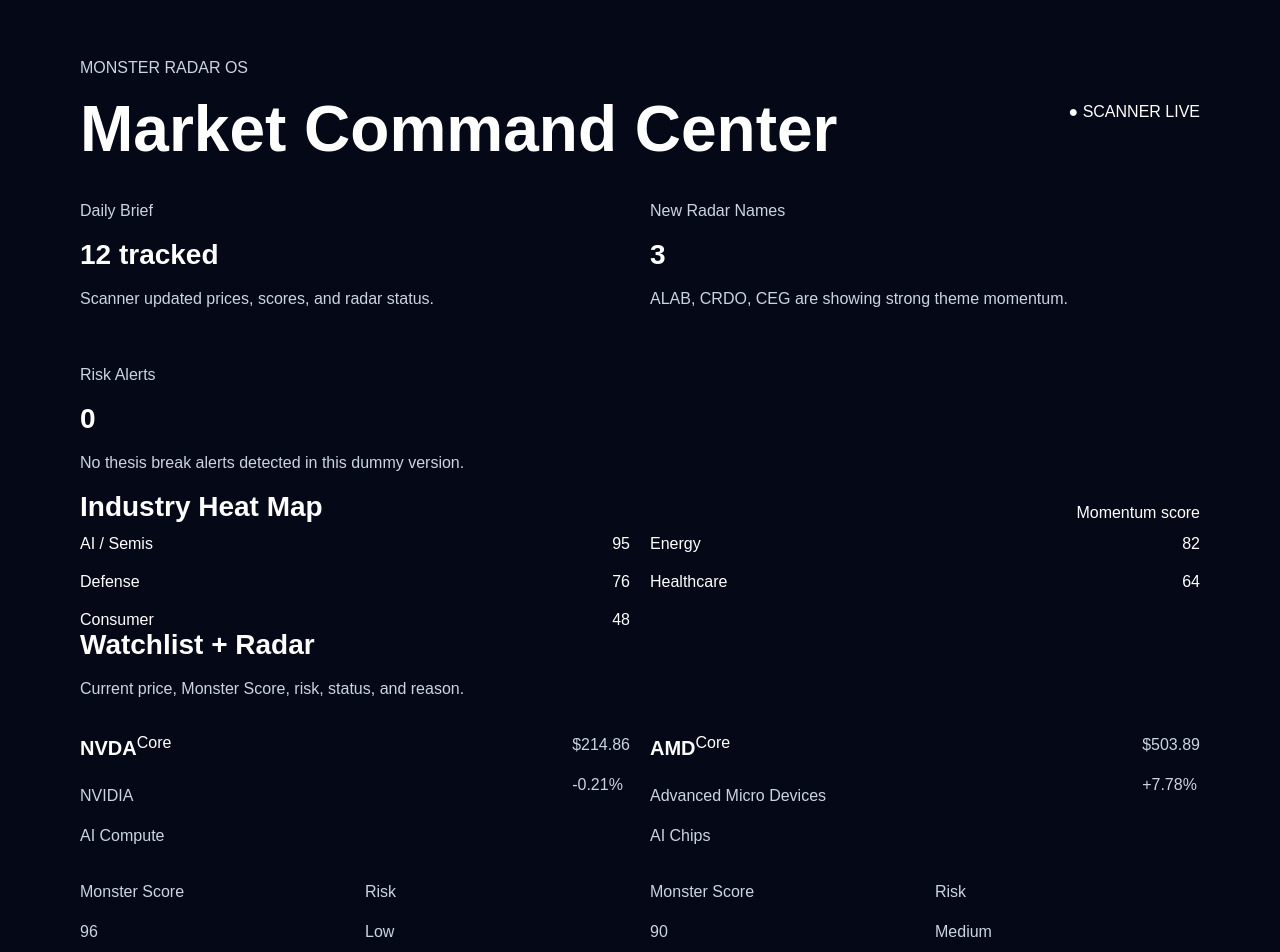
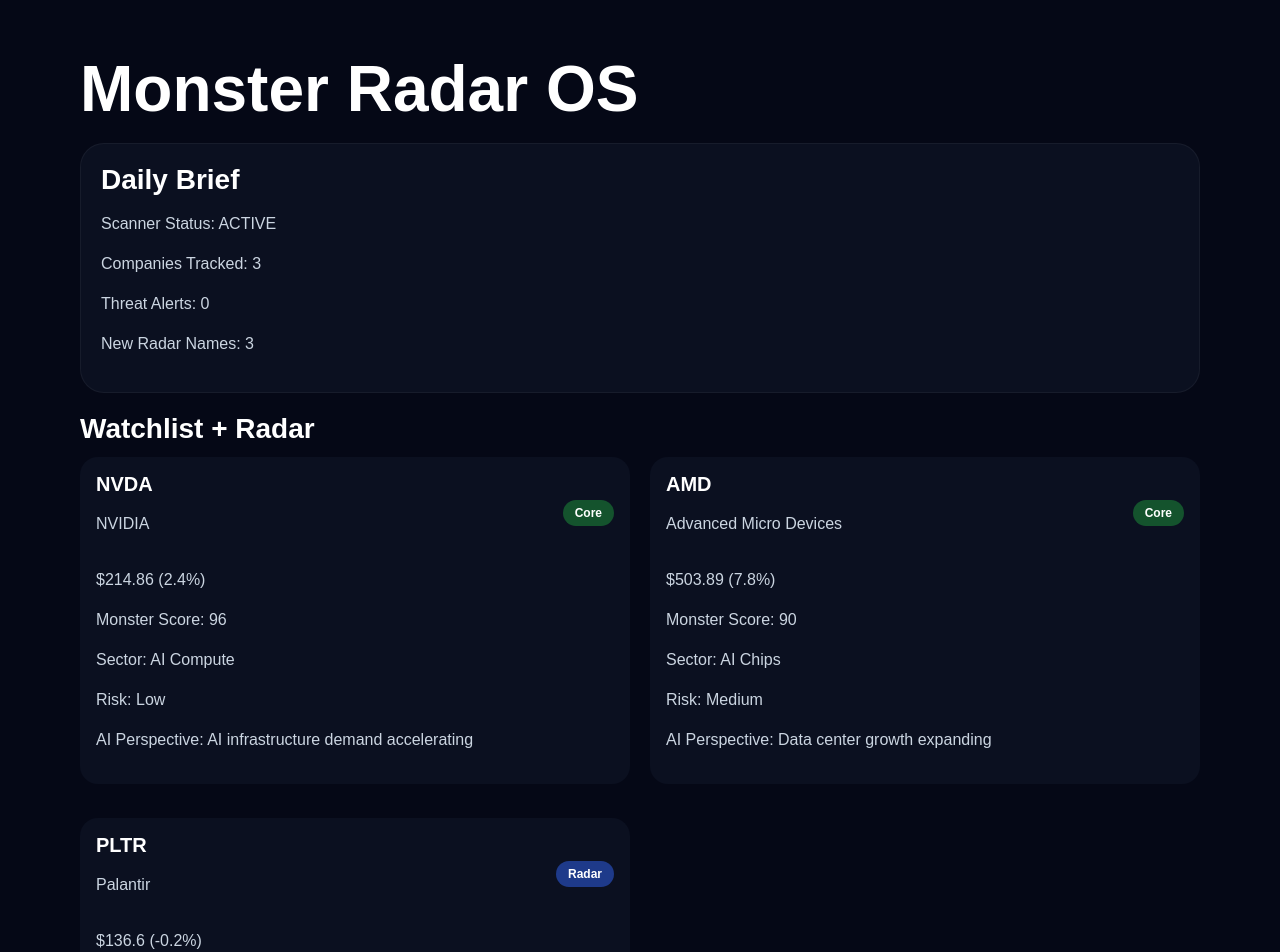
Before and after one commit to cn10120/-monster-stock-dashboard, a Next.js app: page / in a window 1280 px wide. Shown: the top 952 px of the page. Built offline with nearby package versions, Linux system fonts and the light colour scheme.

Commit message:
Update page.tsx

```diff
--- a/app/page.tsx
+++ b/app/page.tsx
@@ -1,137 +1,139 @@
 "use client";
 
+import Link from "next/link";
+
 const companies = [
-  { ticker: "NVDA", name: "NVIDIA", price: 214.86, change: -0.21, score: 96, sector: "AI Compute", status: "Core", risk: "Low", reason: "AI infrastructure leader" },
-  { ticker: "AMD", name: "Advanced Micro Devices", price: 503.89, change: 7.78, score: 90, sector: "AI Chips", status: "Core", risk: "Medium", reason: "Data center growth accelerating" },
-  { ticker: "AVGO", name: "Broadcom", price: 422.01, change: 1.9, score: 88, sector: "AI Infrastructure", status: "Watchlist", risk: "Low", reason: "AI networking demand increasing" },
-  { ticker: "PLTR", name: "Palantir", price: 136.6, change: -0.2, score: 84, sector: "AI Software", status: "Radar", risk: "Low", reason: "Government contracts expanding" },
-  { ticker: "ALAB", name: "Astera Labs", price: 318.72, change: 3.85, score: 86, sector: "AI Connectivity", status: "Radar", risk: "Medium", reason: "Connectivity bottleneck for AI data centers" },
-  { ticker: "CEG", name: "Constellation Energy", price: 301.57, change: 2.55, score: 78, sector: "Energy", status: "Radar", risk: "Medium", reason: "AI power demand tailwind" },
-];
-
-const sectors = [
-  { name: "AI / Semis", heat: 95 },
-  { name: "Energy", heat: 82 },
-  { name: "Defense", heat: 76 },
-  { name: "Healthcare", heat: 64 },
-  { name: "Consumer", heat: 48 },
+  {
+    ticker: "NVDA",
+    name: "NVIDIA",
+    price: 214.86,
+    change: 2.4,
+    score: 96,
+    sector: "AI Compute",
+    status: "Core",
+    risk: "Low",
+    reason: "AI infrastructure demand accelerating"
+  },
+  {
+    ticker: "AMD",
+    name: "Advanced Micro Devices",
+    price: 503.89,
+    change: 7.8,
+    score: 90,
+    sector: "AI Chips",
+    status: "Core",
+    risk: "Medium",
+    reason: "Data center growth expanding"
+  },
+  {
+    ticker: "PLTR",
+    name: "Palantir",
+    price: 136.60,
+    change: -0.2,
+    score: 84,
+    sector: "AI Software",
+    status: "Radar",
+    risk: "Low",
+    reason: "Government contract momentum"
+  },
 ];
 
 export default function Home() {
   return (
-    <main className="min-h-screen bg-[#050816] text-white">
-      <header className="sticky top-0 z-50 border-b border-white/10 bg-[#050816]/90 backdrop-blur-xl">
-        <div className="mx-auto max-w-7xl px-5 py-4">
-          <div className="flex items-center justify-between">
-            <div>
-              <p className="text-xs font-bold tracking-[0.3em] text-cyan-400">MONSTER RADAR OS</p>
-              <h1 className="text-2xl font-black">Market Command Center</h1>
-            </div>
-            <div className="rounded-full border border-green-400/30 bg-green-400/10 px-3 py-1 text-xs font-bold text-green-300">
-              ● SCANNER LIVE
-            </div>
-          </div>
-        </div>
-      </header>
+    <main>
 
-      <section className="mx-auto max-w-7xl px-5 py-6">
-        <div className="grid gap-4 md:grid-cols-3">
-          <div className="rounded-3xl border border-white/10 bg-white/5 p-5 shadow-2xl">
-            <p className="text-sm text-slate-400">Daily Brief</p>
-            <h2 className="mt-2 text-3xl font-black">12 tracked</h2>
-            <p className="mt-2 text-sm text-slate-300">Scanner updated prices, scores, and radar status.</p>
-          </div>
+      <h1>Monster Radar OS</h1>
 
-          <div className="rounded-3xl border border-white/10 bg-white/5 p-5 shadow-2xl">
-            <p className="text-sm text-slate-400">New Radar Names</p>
-            <h2 className="mt-2 text-3xl font-black text-cyan-300">3</h2>
-            <p className="mt-2 text-sm text-slate-300">ALAB, CRDO, CEG are showing strong theme momentum.</p>
-          </div>
+      <section className="card">
+        <h2>Daily Brief</h2>
 
-          <div className="rounded-3xl border border-white/10 bg-white/5 p-5 shadow-2xl">
-            <p className="text-sm text-slate-400">Risk Alerts</p>
-            <h2 className="mt-2 text-3xl font-black text-amber-300">0</h2>
-            <p className="mt-2 text-sm text-slate-300">No thesis break alerts detected in this dummy version.</p>
-          </div>
-        </div>
+        <p>Scanner Status: ACTIVE</p>
+        <p>Companies Tracked: {companies.length}</p>
+        <p>Threat Alerts: 0</p>
+        <p>New Radar Names: 3</p>
+      </section>
 
-        <div className="mt-6 rounded-3xl border border-white/10 bg-[#0b1020] p-5">
-          <div className="mb-4 flex items-center justify-between">
-            <h2 className="text-2xl font-black">Industry Heat Map</h2>
-            <span className="text-xs text-slate-400">Momentum score</span>
-          </div>
+      <h2>Watchlist + Radar</h2>
 
-          <div className="grid gap-3">
-            {sectors.map((s) => (
-              <div key={s.name}>
-                <div className="mb-1 flex justify-between text-sm">
-                  <span>{s.name}</span>
-                  <span className="text-cyan-300">{s.heat}</span>
-                </div>
-                <div className="h-3 overflow-hidden rounded-full bg-white/10">
-                  <div className="h-full rounded-full bg-cyan-400" style={{ width: `${s.heat}%` }} />
-                </div>
-              </div>
-            ))}
-          </div>
-        </div>
+      <div className="grid">
 
-        <div className="mt-6">
-          <div className="mb-4 flex items-end justify-between">
-            <div>
-              <h2 className="text-3xl font-black">Watchlist + Radar</h2>
-              <p className="text-sm text-slate-400">Current price, Monster Score, risk, status, and reason.</p>
-            </div>
-          </div>
+        {companies.map((c) => (
 
-          <div className="grid gap-4">
-            {companies.map((c) => (
-              <div key={c.ticker} className="rounded-3xl border border-white/10 bg-[#0b1020] p-5 shadow-2xl">
-                <div className="flex items-start justify-between gap-4">
-                  <div>
-                    <div className="flex items-center gap-2">
-                      <h3 className="text-3xl font-black">{c.ticker}</h3>
-                      <span className="rounded-full border border-cyan-400/30 bg-cyan-400/10 px-2 py-1 text-xs font-bold text-cyan-300">
-                        {c.status}
-                      </span>
-                    </div>
-                    <p className="mt-1 text-slate-400">{c.name}</p>
-                    <p className="text-sm text-slate-500">{c.sector}</p>
-                  </div>
+          <Link
+            key={c.ticker}
+            href={`/company/${c.ticker}`}
+            style={{
+              textDecoration:"none",
+              color:"white"
+            }}
+          >
 
-                  <div className="text-right">
-                    <p className="text-xl font-black">${c.price}</p>
-                    <p className={c.change >= 0 ? "text-green-400" : "text-red-400"}>
-                      {c.change >= 0 ? "+" : ""}
-                      {c.change}%
-                    </p>
-                  </div>
+            <div className="watchlist-card">
+
+              <div
+                style={{
+                  display:"flex",
+                  justifyContent:"space-between",
+                  alignItems:"center"
+                }}
+              >
+
+                <div>
+
+                  <h3>{c.ticker}</h3>
+
+                  <p>{c.name}</p>
+
                 </div>
 
-                <div className="mt-5 grid grid-cols-3 gap-3">
-                  <div className="rounded-2xl bg-white/5 p-4">
-                    <p className="text-xs text-slate-400">Monster Score</p>
-                    <p className="mt-1 text-3xl font-black text-cyan-300">{c.score}</p>
-                  </div>
-                  <div className="rounded-2xl bg-white/5 p-4">
-                    <p className="text-xs text-slate-400">Risk</p>
-                    <p className="mt-2 font-bold">{c.risk}</p>
-                  </div>
-                  <div className="rounded-2xl bg-white/5 p-4">
-                    <p className="text-xs text-slate-400">Action</p>
-                    <p className="mt-2 font-bold">{c.status === "Core" ? "Hold thesis" : "Review"}</p>
-                  </div>
+                <div>
+
+                  <span
+                    className={
+                      c.status === "Core"
+                        ? "badge core"
+                        : c.status === "Radar"
+                        ? "badge radar"
+                        : "badge caution"
+                    }
+                  >
+                    {c.status}
+                  </span>
+
                 </div>
 
-                <div className="mt-5 rounded-2xl border border-white/10 bg-black/20 p-4">
-                  <p className="text-xs font-bold tracking-widest text-slate-500">WHY AM I SEEING THIS?</p>
-                  <p className="mt-2 text-slate-200">{c.reason}</p>
-                </div>
               </div>
-            ))}
-          </div>
-        </div>
-      </section>
+
+              <p>
+                ${c.price} ({c.change}%)
+              </p>
+
+              <p>
+                Monster Score: {c.score}
+              </p>
+
+              <p>
+                Sector: {c.sector}
+              </p>
+
+              <p>
+                Risk: {c.risk}
+              </p>
+
+              <p>
+                AI Perspective:
+                {" "}
+                {c.reason}
+              </p>
+
+            </div>
+
+          </Link>
+
+        ))}
+
+      </div>
+
     </main>
   );
 }
```
